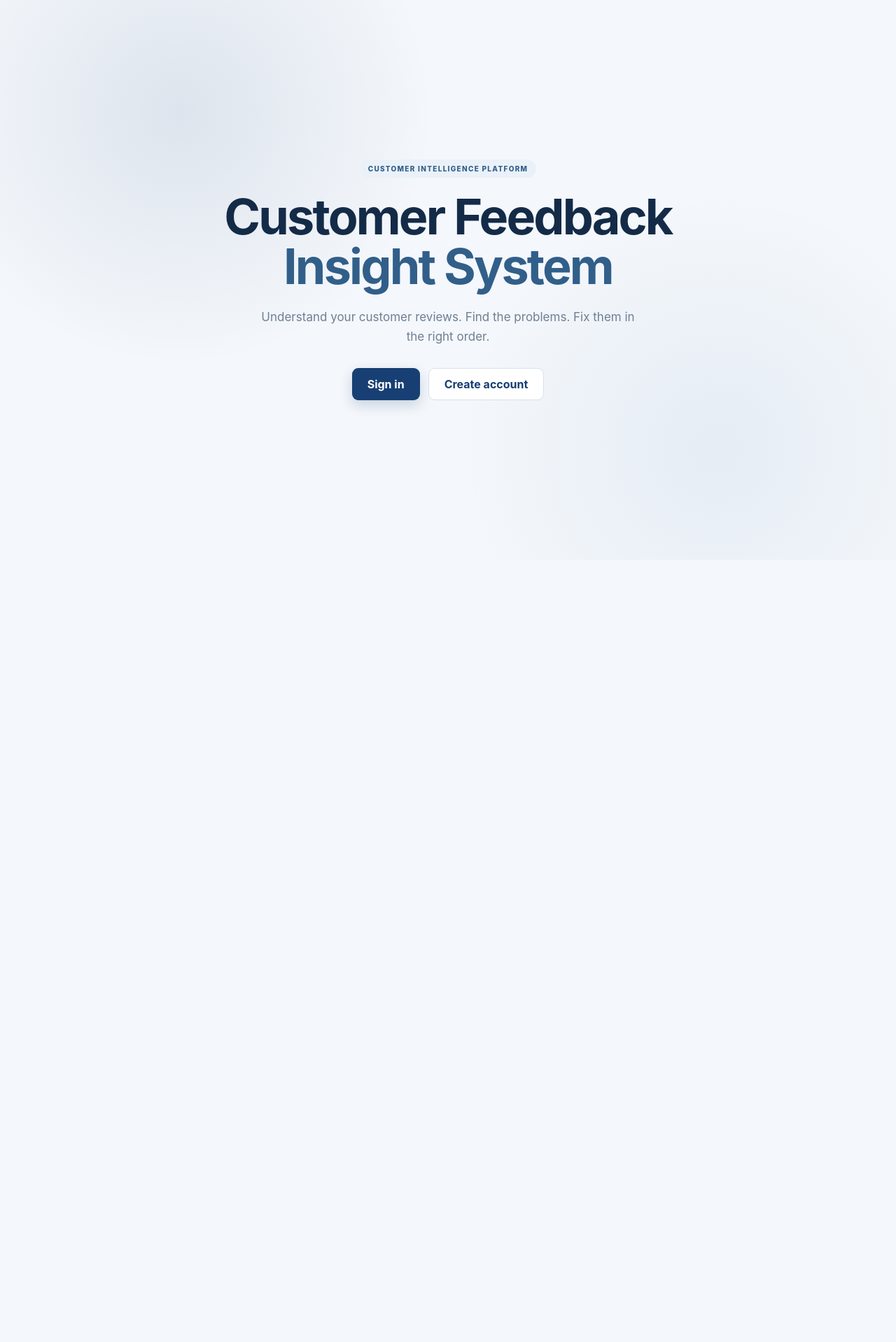
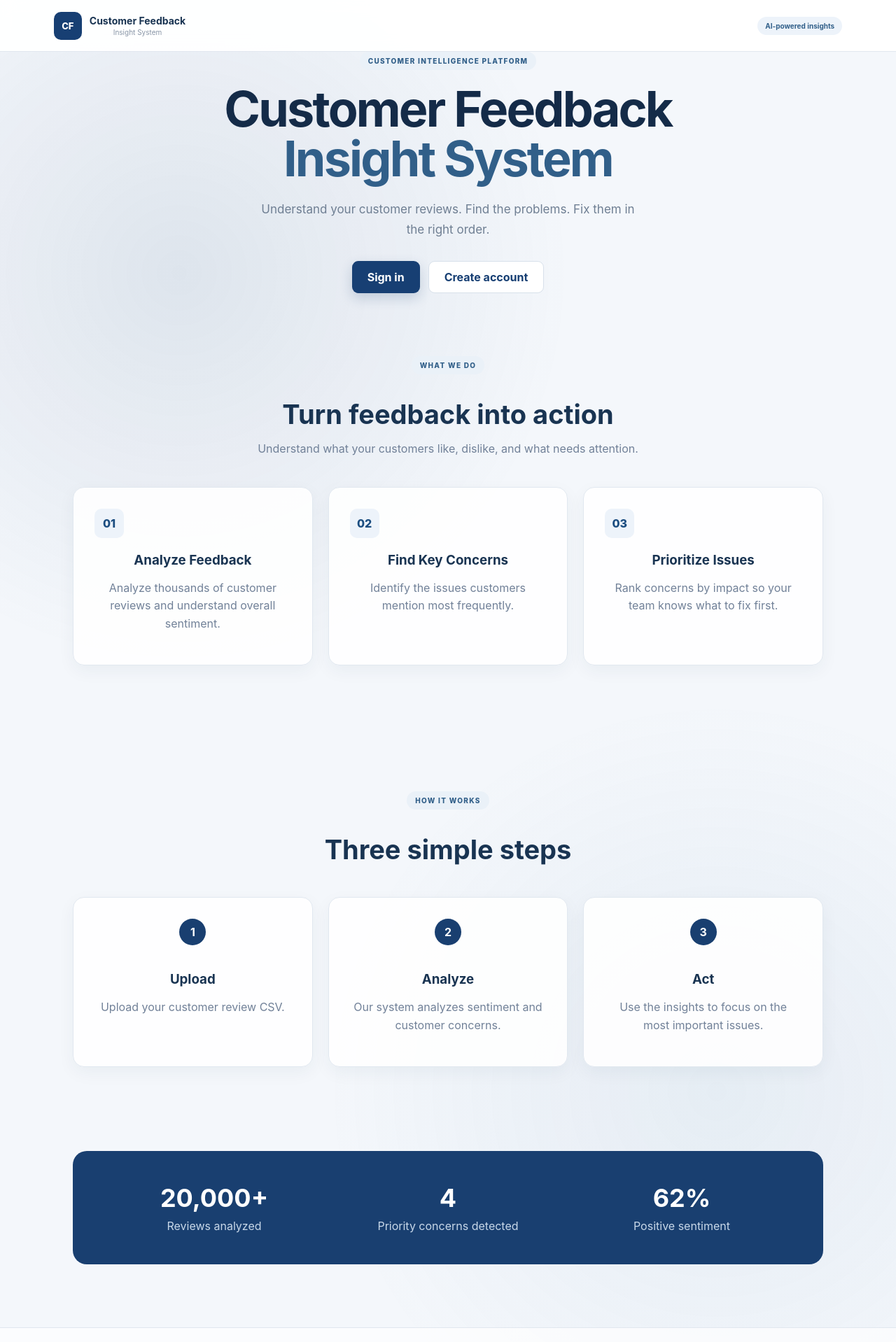
Before and after one commit to Shaanworkspace/customer-feedback-insight-system, a React app in the folder frontend/: page / in a window 1280 px wide. Shown: the top 1918 px of the page at 70% size. Before the commit the page ends 800 px from the top, so only its background shows below. Built offline with nearby package versions, Linux system fonts and the light colour scheme; the HTML template or start-up script is replaced by a standard one.

Commit message:
Enhance frontend and add API fallback handling

```diff
--- a/frontend/src/App.jsx
+++ b/frontend/src/App.jsx
@@ -10,6 +10,29 @@ export default function App() {
   const [tab, setTab] = useState('dashboard')
   const [error, setError] = useState('')
   const [file, setFile] = useState(null)
+  const SiteHeader = () => (
+  <header className="site-header">
+    <div className="site-brand">
+      <div className="site-logo">CF</div>
+
+      <div>
+        <strong>Customer Feedback</strong>
+        <span>Insight System</span>
+      </div>
+    </div>
+
+    <div className="site-header-badge">
+      AI-powered insights
+    </div>
+  </header>
+)
+
+const SiteFooter = () => (
+  <footer className="site-footer">
+    <span>© 2026 Customer Feedback Insight System</span>
+    <span>Customer intelligence, simplified.</span>
+  </footer>
+)
 
   const openLogin = (loginMode) => {
     setMode(loginMode)
@@ -60,15 +83,16 @@ export default function App() {
   try {
     setError('')
 
-    const result = await uploadReviews(file)
-
-    console.log('Upload result:', result)
+    await uploadReviews(file)
 
     setStage('dashboard')
     setTab('dashboard')
-  } catch (err) {
-    console.error('Upload failed:', err)
-    setError(err.message || 'Upload failed. Please try again.')
+  } catch (error) {
+    console.error('Upload error:', error)
+
+    setError('')
+    setStage('dashboard')
+    setTab('dashboard')
   }
 }
   /* =========================
@@ -77,7 +101,9 @@ export default function App() {
 
   if (stage === 'landing') {
   return (
-      <div className="auth-page landing-page">
+    <div className="auth-page landing-page page-with-chrome">
+
+      <SiteHeader />
 
       <div className="landing-content">
 
@@ -114,6 +140,81 @@ export default function App() {
         </div>
 
       </div>
+      <section className="landing-section features-section">
+  <div className="section-heading">
+    <div className="landing-badge">WHAT WE DO</div>
+    <h2>Turn feedback into action</h2>
+    <p>Understand what your customers like, dislike, and what needs attention.</p>
+  </div>
+
+  <div className="feature-grid">
+    <div className="feature-card">
+      <div className="feature-icon">01</div>
+      <h3>Analyze Feedback</h3>
+      <p>Analyze thousands of customer reviews and understand overall sentiment.</p>
+    </div>
+
+    <div className="feature-card">
+      <div className="feature-icon">02</div>
+      <h3>Find Key Concerns</h3>
+      <p>Identify the issues customers mention most frequently.</p>
+    </div>
+
+    <div className="feature-card">
+      <div className="feature-icon">03</div>
+      <h3>Prioritize Issues</h3>
+      <p>Rank concerns by impact so your team knows what to fix first.</p>
+    </div>
+  </div>
+</section>
+
+<section className="landing-section how-section">
+  <div className="section-heading">
+    <div className="landing-badge">HOW IT WORKS</div>
+    <h2>Three simple steps</h2>
+  </div>
+
+  <div className="steps-grid">
+    <div className="step-card">
+      <span>1</span>
+      <h3>Upload</h3>
+      <p>Upload your customer review CSV.</p>
+    </div>
+
+    <div className="step-card">
+      <span>2</span>
+      <h3>Analyze</h3>
+      <p>Our system analyzes sentiment and customer concerns.</p>
+    </div>
+
+    <div className="step-card">
+      <span>3</span>
+      <h3>Act</h3>
+      <p>Use the insights to focus on the most important issues.</p>
+    </div>
+  </div>
+</section>
+
+<section className="landing-section stats-section">
+  <div className="stats-panel">
+    <div>
+      <strong>20,000+</strong>
+      <span>Reviews analyzed</span>
+    </div>
+
+    <div>
+      <strong>4</strong>
+      <span>Priority concerns detected</span>
+    </div>
+
+    <div>
+      <strong>62%</strong>
+      <span>Positive sentiment</span>
+    </div>
+  </div>
+</section>
+
+      <SiteFooter />
 
     </div>
   )
@@ -127,7 +228,8 @@ export default function App() {
     const signup = mode === 'signup'
 
     return (
-      <div className="auth-page">
+      <div className="auth-page page-with-chrome">
+  <SiteHeader />
 
         <div className="auth-card">
 
@@ -224,7 +326,7 @@ export default function App() {
           </button>
 
         </div>
-
+      <SiteFooter />
       </div>
     )
   }
@@ -235,7 +337,9 @@ export default function App() {
 
  if (stage === 'upload') {
   return (
-      <div className="auth-page upload-page">
+    <div className="auth-page upload-page page-with-chrome">
+
+      <SiteHeader />
 
       <div className="upload-card">
 
@@ -297,6 +401,8 @@ export default function App() {
         </div>
 
       </div>
+
+      <SiteFooter />
 
     </div>
   )
--- a/frontend/src/api.js
+++ b/frontend/src/api.js
@@ -2,6 +2,11 @@ export const API_BASE = 'http://localhost:8000'
 
 export async function getStats() {
   const res = await fetch(`${API_BASE}/api/v1/stats`)
+
+  if (!res.ok) {
+    throw new Error('Stats request failed')
+  }
+
   return res.json()
 }
 
@@ -11,9 +16,16 @@ export async function analyzeReview(text) {
     headers: { 'Content-Type': 'application/json' },
     body: JSON.stringify({ review_text: text }),
   })
+
+  if (!res.ok) {
+    throw new Error('Analysis request failed')
+  }
+
   return res.json()
 }
+
 export async function uploadReviews(file) {
+  try {
     const formData = new FormData()
     formData.append('file', file)
 
@@ -23,17 +35,28 @@ export async function uploadReviews(file) {
     })
 
     if (!res.ok) {
-    let message = 'Upload failed. Please try again.'
+      let detail = ''
 
       try {
         const data = await res.json()
-      message = data.detail || message
+        detail = data.detail || ''
       } catch {
-      // Keep default error message
+        // Ignore invalid error response
       }
 
-    throw new Error(message)
+      console.error('Upload failed:', detail || res.status)
+
+      throw new Error(
+        'Not able to connect to the backend. Please try again later.'
+      )
     }
 
     return res.json()
+  } catch (error) {
+    console.error('Upload error:', error)
+
+    throw new Error(
+      'Not able to connect to the backend. Please try again later.'
+    )
   }
+}
--- a/frontend/src/index.css
+++ b/frontend/src/index.css
@@ -1052,3 +1052,223 @@ input {
 .upload-format strong {
   color: #52657b;
 }
+/* ================================
+   COMMON HEADER / FOOTER
+================================ */
+
+.page-with-chrome {
+  position: relative;
+  min-height: 100vh;
+  padding: 0;
+  display: flex;
+  flex-direction: column;
+}
+
+.site-header {
+  width: 100%;
+  height: 74px;
+  padding: 0 6%;
+  background: rgba(255, 255, 255, 0.94);
+  border-bottom: 1px solid #e1e7ef;
+  display: flex;
+  align-items: center;
+  justify-content: space-between;
+  backdrop-filter: blur(10px);
+}
+
+.site-brand {
+  display: flex;
+  align-items: center;
+  gap: 11px;
+}
+
+.site-logo {
+  width: 40px;
+  height: 40px;
+  border-radius: 10px;
+  background: #173f73;
+  color: white;
+  display: flex;
+  align-items: center;
+  justify-content: center;
+  font-size: 13px;
+  font-weight: 800;
+}
+
+.site-brand strong,
+.site-brand span {
+  display: block;
+}
+
+.site-brand strong {
+  color: #193452;
+  font-size: 14px;
+}
+
+.site-brand span {
+  color: #8794a6;
+  font-size: 10px;
+  margin-top: 2px;
+}
+
+.site-header-badge {
+  padding: 7px 11px;
+  border-radius: 20px;
+  background: #edf3fa;
+  color: #315f89;
+  font-size: 10px;
+  font-weight: 700;
+}
+
+.page-with-chrome > .landing-content,
+.page-with-chrome > .auth-card,
+.page-with-chrome > .upload-card {
+  margin-top: auto;
+  margin-bottom: auto;
+}
+
+.site-footer {
+  width: 100%;
+  padding: 20px 6%;
+  border-top: 1px solid #e1e7ef;
+  background: rgba(255, 255, 255, 0.7);
+  display: flex;
+  justify-content: space-between;
+  color: #8995a6;
+  font-size: 10px;
+}
+
+/* ================================
+   LANDING PAGE SECTIONS
+================================ */
+
+.landing-section {
+  width: 100%;
+  max-width: 1120px;
+  margin: 0 auto;
+  padding: 90px 24px;
+}
+
+.section-heading {
+  text-align: center;
+  max-width: 700px;
+  margin: 0 auto 45px;
+}
+
+.section-heading h2 {
+  margin: 14px 0 10px;
+  color: #193452;
+  font-size: 38px;
+}
+
+.section-heading p {
+  color: #718198;
+  font-size: 16px;
+}
+
+.feature-grid,
+.steps-grid {
+  display: grid;
+  grid-template-columns: repeat(3, 1fr);
+  gap: 22px;
+}
+
+.feature-card,
+.step-card {
+  background: rgba(255, 255, 255, 0.9);
+  border: 1px solid #e1e8f0;
+  border-radius: 16px;
+  padding: 30px;
+  box-shadow: 0 8px 25px rgba(25, 52, 82, 0.05);
+}
+
+.feature-card:hover,
+.step-card:hover {
+  transform: translateY(-3px);
+  box-shadow: 0 12px 30px rgba(25, 52, 82, 0.08);
+  transition: 0.2s ease;
+}
+
+.feature-icon {
+  width: 42px;
+  height: 42px;
+  border-radius: 10px;
+  background: #edf3fa;
+  color: #1b4d80;
+  display: flex;
+  align-items: center;
+  justify-content: center;
+  font-weight: 800;
+  margin-bottom: 20px;
+}
+
+.feature-card h3,
+.step-card h3 {
+  color: #193452;
+  margin-bottom: 10px;
+}
+
+.feature-card p,
+.step-card p {
+  color: #718198;
+  line-height: 1.6;
+}
+
+.step-card span {
+  display: inline-flex;
+  width: 38px;
+  height: 38px;
+  border-radius: 50%;
+  background: #193f70;
+  color: white;
+  align-items: center;
+  justify-content: center;
+  font-weight: 700;
+  margin-bottom: 18px;
+}
+
+.stats-section {
+  padding-top: 30px;
+  padding-bottom: 90px;
+}
+
+.stats-panel {
+  background: #193f70;
+  border-radius: 20px;
+  padding: 45px;
+  display: grid;
+  grid-template-columns: repeat(3, 1fr);
+  text-align: center;
+  gap: 20px;
+}
+
+.stats-panel strong,
+.stats-panel span {
+  display: block;
+}
+
+.stats-panel strong {
+  color: white;
+  font-size: 36px;
+}
+
+.stats-panel span {
+  color: #c8d8e9;
+  margin-top: 8px;
+}
+
+@media (max-width: 800px) {
+  .feature-grid,
+  .steps-grid,
+  .stats-panel {
+    grid-template-columns: 1fr;
+  }
+
+  .landing-section {
+    padding: 60px 20px;
+  }
+
+  .section-heading h2 {
+    font-size: 30px;
+  }
+}
```
Lines whose indentation alone changed are shown as unchanged.
